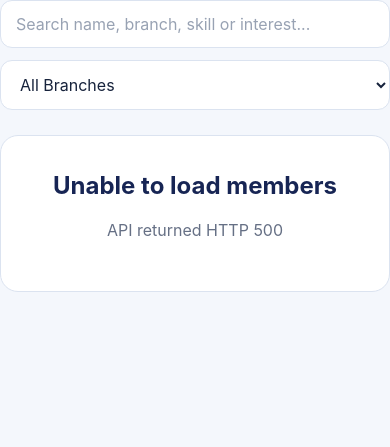
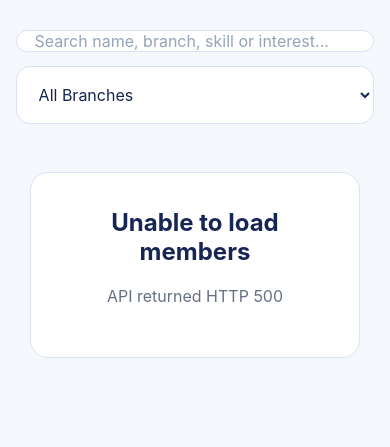
Before and after one commit to apsofficial2911-creator/srm-community, a FastAPI app: page / in a window 390 px wide. Shown: the top 447 px of the page. Run offline with FastAPI, Linux system fonts and the light colour scheme; data that the repository does not hold is empty.

Commit message:
Update style.css

```diff
--- a/static/style.css
+++ b/static/style.css
@@ -1,47 +1,23 @@
-/* =========================================================
-   SRM MEMBER DIRECTORY — BLUE THEME
-========================================================= */
+/* SRM MEMBER DIRECTORY — BLUE THEME */
 
 :root {
-    font-family:
-        Inter,
-        system-ui,
-        -apple-system,
-        BlinkMacSystemFont,
-        "Segoe UI",
-        sans-serif;
-
+    font-family: Inter, system-ui, -apple-system, BlinkMacSystemFont, "Segoe UI", sans-serif;
     color: #17233c;
     background: #f4f7fc;
-
     --primary: #2563eb;
     --primary-dark: #1d4ed8;
-    --primary-light: #eaf2ff;
-
     --navy: #172554;
     --text: #17233c;
     --muted: #667085;
-
     --border: #dbe3f0;
     --card: #ffffff;
     --background: #f4f7fc;
-
-    --shadow:
-        0 10px 30px rgba(37, 99, 235, 0.07);
+    --shadow: 0 10px 30px rgba(37, 99, 235, 0.07);
 }
 
+* { box-sizing: border-box; }
 
-/* =========================================================
-   GLOBAL
-========================================================= */
-
-* {
-    box-sizing: border-box;
-}
-
-html {
-    scroll-behavior: smooth;
-}
+html { scroll-behavior: smooth; }
 
 body {
     margin: 0;
@@ -49,39 +25,23 @@ body {
     color: var(--text);
 }
 
-button,
-input,
-select {
-    font: inherit;
-}
+button, input, select { font: inherit; }
 
-
-/* =========================================================
-   NAVBAR
-========================================================= */
+/* NAVBAR */
 
 .navbar {
     height: 76px;
-
     padding: 0 6%;
-
-    background: rgba(255, 255, 255, 0.96);
-
+    background: rgba(255,255,255,.96);
     border-bottom: 1px solid var(--border);
-
     display: flex;
     align-items: center;
     justify-content: space-between;
-
     position: sticky;
     top: 0;
     z-index: 100;
-
     backdrop-filter: blur(12px);
 }
-
-
-/* Brand */
 
 .brand {
     display: flex;
@@ -92,55 +52,30 @@ select {
 .logo {
     width: 44px;
     height: 44px;
-
     border-radius: 13px;
-
     display: grid;
     place-items: center;
-
-    background:
-        linear-gradient(
-            135deg,
-            #2563eb,
-            #1e40af
-        );
-
+    background: linear-gradient(135deg,#2563eb,#1e40af);
     color: white;
-
     font-weight: 900;
     font-size: 12px;
-
-    box-shadow:
-        0 6px 16px rgba(37, 99, 235, 0.25);
+    box-shadow: 0 6px 16px rgba(37,99,235,.25);
 }
 
-.brand strong {
-    display: block;
-    color: var(--navy);
-}
+.brand strong { display: block; color: var(--navy); }
 
 .brand span {
     display: block;
-
     color: var(--muted);
-
     font-size: 12px;
-
     margin-top: 3px;
 }
 
-
-/* Member count */
-
-.member-count {
-    text-align: right;
-}
+.member-count { text-align: right; }
 
 .member-count strong {
     display: block;
-
     color: var(--navy);
-
     font-size: 22px;
 }
 
@@ -149,404 +84,241 @@ select {
     font-size: 12px;
 }
 
-
-/* =========================================================
-   MAIN
-========================================================= */
+/* MAIN / HERO */
 
 main {
-    width: min(1180px, 90%);
-    margin: auto;
+    width: min(1180px, 92%);
+    margin: 0 auto;
 }
 
-
-/* =========================================================
-   HERO
-========================================================= */
-
-.hero {
-    padding: 65px 0 35px;
-}
+.hero { padding: 55px 0 25px; }
 
 .eyebrow {
     color: var(--primary);
-
     font-size: 12px;
     font-weight: 900;
-
     letter-spacing: 2px;
-
     text-transform: uppercase;
 }
 
 .hero h1 {
     margin: 8px 0;
-
     color: var(--navy);
-
-    font-size:
-        clamp(40px, 6vw, 64px);
-
+    font-size: clamp(40px, 6vw, 64px);
     line-height: 1.05;
-
     letter-spacing: -2px;
 }
 
 .hero p {
     max-width: 650px;
-
     color: var(--muted);
-
     font-size: 17px;
-
     line-height: 1.6;
 }
 
-
-/* =========================================================
-   SEARCH / FILTERS
-========================================================= */
+/* SEARCH / FILTERS */
 
 .search-area {
+    width: min(1180px, 92%);
+    margin: 30px auto 28px;
     display: flex;
-
-    gap: 12px;
-
-    margin-bottom: 25px;
+    gap: 14px;
 }
 
 .search-area input,
 .search-area select {
-    border: 1px solid var(--border);
-
-    border-radius: 12px;
-
-    padding: 13px 15px;
-
-    background: white;
-
-    color: var(--text);
-
+    height: 58px;
+    border: 1px solid #d8e2f1;
+    border-radius: 14px;
+    padding: 0 18px;
+    background: #fff;
+    color: #172554;
     font: inherit;
-
     outline: none;
-
-    transition:
-        border-color 0.2s ease,
-        box-shadow 0.2s ease;
+    transition: border-color .2s ease, box-shadow .2s ease;
 }
 
 .search-area input {
     flex: 1;
+    min-width: 0;
 }
 
-.search-area input::placeholder {
-    color: #98a2b3;
+.search-area select {
+    width: 365px;
+    cursor: pointer;
 }
+
+.search-area input::placeholder { color: #94a3b8; }
 
 .search-area input:focus,
 .search-area select:focus {
-    border-color: var(--primary);
-
-    box-shadow:
-        0 0 0 4px rgba(37, 99, 235, 0.10);
+    border-color: #3b82f6;
+    box-shadow: 0 0 0 4px rgba(59,130,246,.10);
 }
 
-
-/* =========================================================
-   MEMBER GRID
-========================================================= */
+/* MEMBER GRID */
 
 .members-grid {
+    width: min(1180px, 92%);
+    margin: 0 auto;
     display: grid;
-
-    grid-template-columns:
-        repeat(
-            auto-fill,
-            minmax(275px, 1fr)
-        );
-
-    gap: 18px;
-
-    padding-bottom: 70px;
+    grid-template-columns: repeat(auto-fit, minmax(300px, 1fr));
+    gap: 20px;
+    padding: 0 0 70px;
 }
 
-
-/* =========================================================
-   MEMBER CARD
-========================================================= */
+/* MEMBER CARD */
 
 .member-card {
+    width: 100%;
     background: var(--card);
-
-    border: 1px solid var(--border);
-
+    border: 1px solid #dce5f2;
     border-radius: 20px;
-
-    padding: 21px;
-
+    padding: 22px;
     box-shadow: var(--shadow);
-
-    transition:
-        transform 0.2s ease,
-        box-shadow 0.2s ease,
-        border-color 0.2s ease;
+    transition: transform .2s ease, box-shadow .2s ease, border-color .2s ease;
 }
 
 .member-card:hover {
     transform: translateY(-4px);
-
     border-color: #bfd2f5;
-
-    box-shadow:
-        0 16px 40px rgba(37, 99, 235, 0.12);
+    box-shadow: 0 15px 35px rgba(30,64,175,.12);
 }
 
-
-/* =========================================================
-   PROFILE HEADER
-========================================================= */
+/* PROFILE */
 
 .profile-header {
     display: flex;
-
     align-items: center;
-
     gap: 13px;
-
     margin-bottom: 16px;
 }
-
-
-/* Avatar */
 
 .avatar {
     width: 56px;
     height: 56px;
-
     flex-shrink: 0;
-
     border-radius: 50%;
-
-    background:
-        linear-gradient(
-            135deg,
-            #dbeafe,
-            #bfdbfe
-        );
-
+    background: linear-gradient(135deg,#dbeafe,#bfdbfe);
     color: var(--primary-dark);
-
     display: grid;
-
     place-items: center;
-
     font-weight: 900;
-
     border: 1px solid #bfdbfe;
 }
 
-
-/* Member name */
-
 .member-card h2 {
     margin: 0;
-
     color: var(--navy);
-
     font-size: 19px;
-
     line-height: 1.3;
 }
 
 .profile-header p {
     margin: 4px 0 0;
-
     color: var(--muted);
-
     font-size: 13px;
 }
 
-
-/* =========================================================
-   DETAILS
-========================================================= */
+/* DETAILS */
 
 .detail {
     color: #526078;
-
     font-size: 13px;
-
     margin: 7px 0;
-
     line-height: 1.5;
 }
 
-.detail strong {
-    color: #344054;
-}
+.detail strong { color: #344054; }
 
 .bio {
     color: #526078;
-
     font-size: 14px;
-
     line-height: 1.55;
-
     margin-top: 12px;
 }
 
-
-/* =========================================================
-   TAGS
-========================================================= */
+/* TAGS */
 
 .tags {
     display: flex;
-
     flex-wrap: wrap;
-
     gap: 6px;
-
     margin-top: 12px;
 }
 
 .tag {
     background: #eaf2ff;
-
     color: #1d4ed8;
-
     padding: 5px 9px;
-
     border-radius: 999px;
-
     font-size: 11px;
-
     font-weight: 700;
-
     border: 1px solid #d5e5ff;
 }
 
 .interest {
     background: #f1f5ff;
-
     color: #53658a;
-
     border-color: #e0e7f5;
 }
 
-
-/* =========================================================
-   SOCIAL
-========================================================= */
+/* SOCIAL */
 
 .social {
     display: flex;
-
     gap: 14px;
-
     margin-top: 17px;
-
     padding-top: 14px;
-
     border-top: 1px solid #edf1f7;
 }
 
 .social a {
     color: var(--primary);
-
     font-size: 13px;
-
     font-weight: 700;
-
     text-decoration: none;
-
-    transition: color 0.2s ease;
 }
 
 .social a:hover {
     color: var(--primary-dark);
-
     text-decoration: underline;
 }
 
+/* EMPTY / LOADING */
 
-/* =========================================================
-   EMPTY STATE
-========================================================= */
-
-.empty {
+.empty,
+.loading {
+    width: min(1180px, 92%);
+    margin: 20px auto;
     background: white;
-
     border: 1px solid var(--border);
-
     border-radius: 18px;
-
     padding: 35px;
-
     text-align: center;
-
     color: var(--muted);
 }
 
 .empty h2 {
     color: var(--navy);
-
     margin-top: 0;
 }
 
+/* SCROLLBAR */
 
-/* =========================================================
-   LOADING
-========================================================= */
-
-.loading {
-    background: white;
-
-    border: 1px solid var(--border);
-
-    border-radius: 18px;
-
-    padding: 45px;
-
-    text-align: center;
-
-    color: var(--muted);
-}
-
-
-/* =========================================================
-   SCROLLBAR
-========================================================= */
-
-::-webkit-scrollbar {
-    width: 9px;
-}
-
-::-webkit-scrollbar-track {
-    background: #eef2f8;
-}
-
+::-webkit-scrollbar { width: 9px; }
+::-webkit-scrollbar-track { background: #eef2f8; }
 ::-webkit-scrollbar-thumb {
     background: #b8c7df;
-
     border-radius: 999px;
 }
+::-webkit-scrollbar-thumb:hover { background: #8da4c7; }
 
-::-webkit-scrollbar-thumb:hover {
-    background: #8da4c7;
-}
-
-
-/* =========================================================
-   MOBILE
-========================================================= */
+/* MOBILE */
 
 @media (max-width: 650px) {
-
     .navbar {
         height: 70px;
-
         padding: 0 4%;
     }
 
@@ -555,35 +327,27 @@ main {
         height: 40px;
     }
 
-    .member-count strong {
-        font-size: 18px;
-    }
+    .member-count strong { font-size: 18px; }
 
-    main {
-        width: 92%;
-    }
+    main { width: 92%; }
 
-    .hero {
-        padding-top: 45px;
-    }
+    .hero { padding-top: 45px; }
 
-    .hero h1 {
-        font-size: 42px;
-    }
+    .hero h1 { font-size: 42px; }
 
-    .hero p {
-        font-size: 15px;
-    }
+    .hero p { font-size: 15px; }
 
     .search-area {
+        width: 92%;
         flex-direction: column;
     }
 
+    .search-area select { width: 100%; }
+
     .members-grid {
+        width: 92%;
         grid-template-columns: 1fr;
     }
 
-    .member-card {
-        border-radius: 17px;
-    }
+    .member-card { border-radius: 17px; }
 }
```
